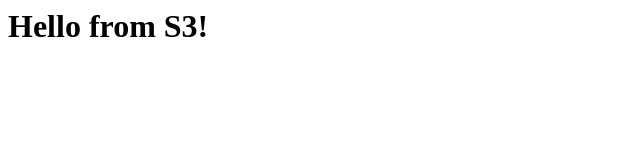
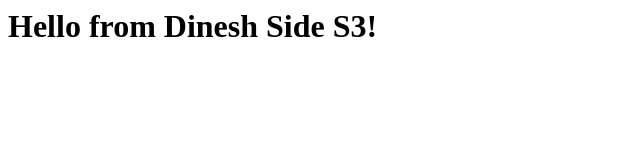
Before and after one commit to dineshvaishnav8890/Project-6, a plain HTML site: page index.html in a window 1280 px wide. Shown: the whole page, without its empty margins (0-640 px from the left). Drawn offline with Linux system fonts and the light colour scheme.

Commit message:
Update index.html

```diff
--- a/index.html
+++ b/index.html
@@ -1 +1 @@
-<h1>Hello from S3!</h1>
+<h1>Hello from Dinesh Side  S3!</h1>
```
